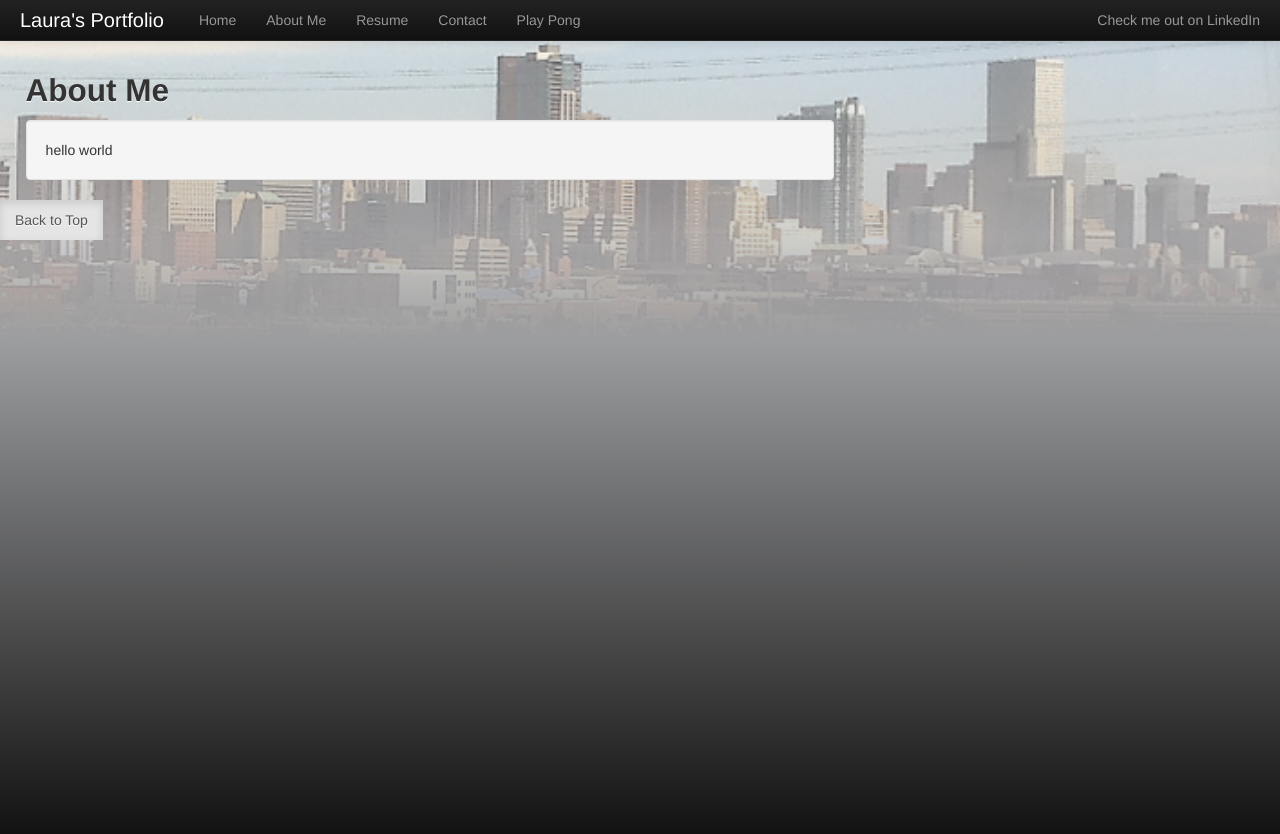
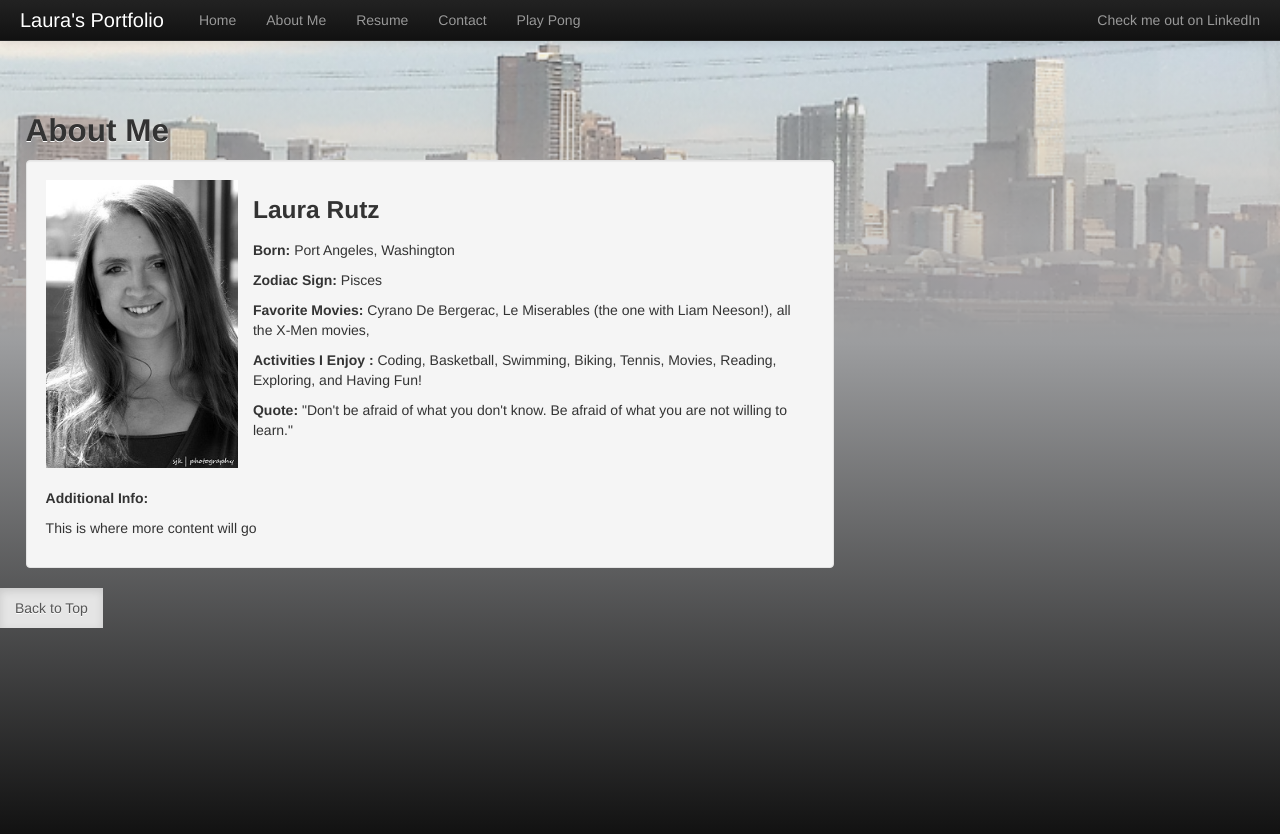
Before and after one commit to LauraR6561/Laurar6561.github.io, a Jekyll site: the page built from about-me.html, in a window 1280 px wide. Shown: the top 834 px of the page. Built offline with Jekyll 4.4.1, drawn with Linux system fonts in a browser that asks for light colours; Markdown is read by kramdown in place of the engine named in the settings.

Commit message:
Added About Me Content

```diff
--- a/about-me.html
+++ b/about-me.html
@@ -5,4 +5,19 @@ title: "Laura Rutz"
 
 <h2>About Me</h2>
 
-<p class="well Lside">hello world</p></p>
+<div id="profile" class="well Lside">
+<img src="img/profilePic.jpg" class="profile-pic"/>
+<div class="my-description">
+<h3>Laura Rutz</h3>
+<p><strong>Born:</strong> Port Angeles, Washington</p>
+<p><strong>Zodiac Sign:</strong> Pisces</p>
+<p><strong>Favorite Movies:</strong> Cyrano De Bergerac, Le Miserables (the one with Liam Neeson!), all the X-Men movies, </p>
+<p><strong>Activities I Enjoy :</strong> Coding, Basketball, Swimming, Biking, Tennis, Movies, Reading, Exploring, and Having Fun! </p>
+<p><strong>Quote:</strong> "Don't be afraid of what you don't know. Be afraid of what you are not willing to learn."</p>
+</div>
+<div class="my-additional-info">
+    <h5>Additional Info:</h5>
+    <p>This is where more content will go</p>
+</div>
+
+</div>
--- a/css/template.css
+++ b/css/template.css
@@ -27,6 +27,7 @@ body{
 #content h2{
     text-shadow: 0 1px 0 #fff;
     margin-left:2%;
+    margin-top: 50px;
 }
 
 #content > .table{
@@ -51,10 +52,27 @@ body{
 
 }
 
+.my-description{
+    width: 73%;
+    float:left;
+    margin-left: 2%;
+}
+
+.my-additional-info{
+    width:100%;
+    clear:both;
+    padding-top:10px;
+}
+
 .navbar{
     width: 100%;
     clear: both;
     margin-bottom: 0px;
+}
+
+.profile-pic{
+    width:25%;
+    float:left;
 }
 
 .Rside{
@@ -174,6 +192,27 @@ body{
         margin-left:2%;
         margin-right:0px;
     }
+
+    #content h2{
+    margin-top: 20px;
+    }
+
+    .my-description{
+    width: 100%;
+    float:none;
+    margin-left: 0%;
+    }
+
+    .my-additional-info{
+        padding-top:0px;
+    }
+
+    .profile-pic{
+        width:50%;
+        float:none;
+        margin-left:25%;
+    }
+
     .Rside{
         width:91%;
         float:none;
```
Also changed, not shown: img/profilePic.jpg (added).
